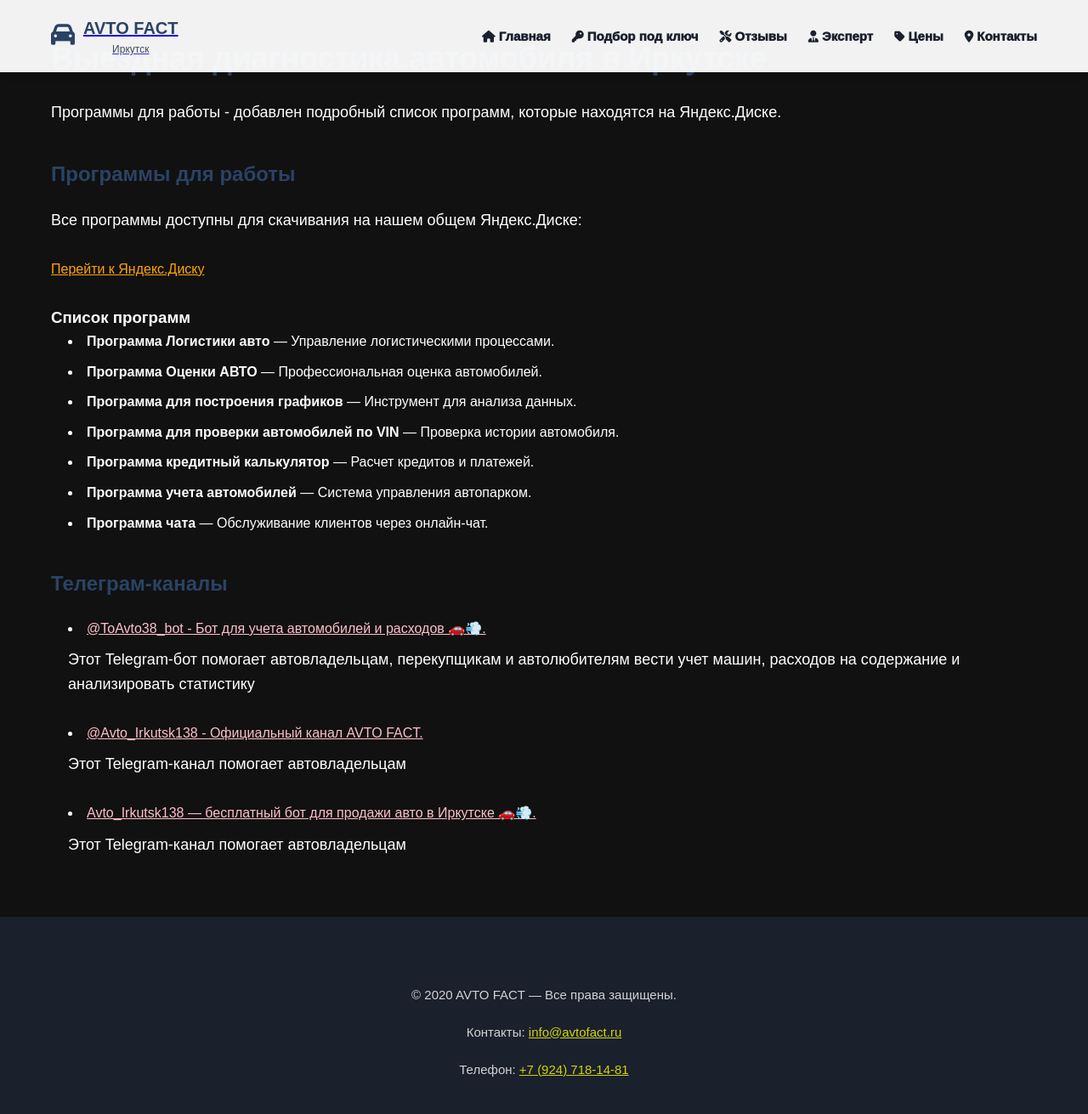
After one commit to Sergei00777/Podbor, a Flask app: page /disk in a window 1280 px wide. The commit adds this page. Shown: the whole page at 85% size. Run offline with Flask 3, Linux system fonts and the light colour scheme.

Commit message:
седьмой коммит

```diff
--- a/main.py
+++ b/main.py
@@ -37,6 +37,10 @@ def reviews():
 def pricing():
     return render_template('pricing.html')  # Страница эксперта о себе
 
+@app.route('/disk')
+def disk():
+    return render_template('disk.html')  # Страница эксперта о себе
+
 
 if __name__ == '__main__':
     app.run(debug=True)
--- a/templates/diagnostics.html
+++ b/templates/diagnostics.html
@@ -101,8 +101,7 @@
                 <p>Осмотр двигателя при помощи эндоскопа возможен только по предварительному согласованию и не входит в стоимость диагностики.</p>
                 <p>Если вы отменили выездную диагностику позднее, чем за 2 часа до назначенного времени, или она не состоялась по независящим от нас причинам (например, продавец не приехал или отказался предоставить автомобиль), мы зафиксируем ложный выезд. В этом случае вы оплачиваете 50% от стоимости диагностики.</p>
 
-                <!-- Ссылка на заказ диагностики -->
-                <a href="/order" class="btn btn-primary">Заказать диагностику</a>
+
             </div>
         </section>
     </main>
--- /dev/null
+++ b/templates/disk.html
@@ -0,0 +1,97 @@
+<!DOCTYPE html>
+<html lang="ru">
+<head>
+    <meta charset="UTF-8">
+    <meta name="viewport" content="width=device-width, initial-scale=1.0">
+    <title>Выездная диагностика</title>
+    <link rel="stylesheet" href="/static/css/style.css">
+    <link rel="stylesheet" href="https://cdnjs.cloudflare.com/ajax/libs/font-awesome/6.5.0/css/all.min.css">
+</head>
+<body>
+
+    <!-- Шапка сайта -->
+    <header class="header">
+        <div class="container">
+            <div class="header-inner">
+
+                <!-- Логотип с ссылкой на главную -->
+                <a href="{{ url_for('index') }}" class="logo" aria-label="Перейти на главную страницу">
+                    <span class="logo-icon"><i class="fas fa-car"></i></span>
+                    <div>
+                        <h1>AVTO FACT</h1>
+                        <p>Иркутск</p>
+                    </div>
+                </a>
+
+                <!-- Навигационное меню -->
+                <nav class="nav" role="navigation" aria-label="Основное меню">
+                    <ul>
+                        <li><a href="{{ url_for('index') }}" class="nav-link"><i class="fas fa-home"></i> Главная</a></li>
+                        <li><a href="#selection" class="nav-link"><i class="fas fa-key"></i> Подбор под ключ</a></li>
+                        <li><a href="#reviews" class="nav-link"><i class="fas fa-tools"></i> Отзывы</a></li>
+                        <li><a href="#expert007" class="nav-link"><i class="fas fa-user-tie"></i> Эксперт</a></li>
+                        <li><a href="#pricing" class="nav-link"><i class="fas fa-tag"></i> Цены</a></li>
+                        <li><a href="#contacts" class="nav-link"><i class="fas fa-map-marker-alt"></i> Контакты</a></li>
+                    </ul>
+                </nav>
+
+                <!-- Бургер-меню для мобильных устройств -->
+                <button class="burger" aria-label="Открыть меню навигации">
+                    <span></span>
+                </button>
+
+            </div>
+        </div>
+    </header>
+
+
+
+    <!-- Основной контент -->
+    <main class="main">
+        <section class="diagnostics-section">
+            <div class="container">
+                <h1>Выездная диагностика автомобиля в Иркутске</h1>
+                <p>Программы для работы - добавлен подробный список программ, которые находятся на Яндекс.Диске.</p>
+
+                <!-- Ссылки на Яндекс.Диск и Телеграм -->
+                <h2>Программы для работы</h2>
+                <p>Все программы доступны для скачивания на нашем общем Яндекс.Диске:</p>
+                <a href="https://disk.yandex.ru/d/80MVe7lQFvwIig"  target="_blank" rel="noopener noreferrer" style="color: orange;">Перейти к Яндекс.Диску</a>
+                <p></p>
+
+                <h3>Список программ</h3>
+                <ul>
+                    <li><strong>Программа Логистики авто</strong> — Управление логистическими процессами.</li>
+                    <li><strong>Программа Оценки АВТО</strong> — Профессиональная оценка автомобилей.</li>
+                    <li><strong>Программа для построения графиков</strong> — Инструмент для анализа данных.</li>
+                    <li><strong>Программа для проверки автомобилей по VIN</strong> — Проверка истории автомобиля.</li>
+                    <li><strong>Программа кредитный калькулятор</strong> — Расчет кредитов и платежей.</li>
+                    <li><strong>Программа учета автомобилей</strong> — Система управления автопарком.</li>
+                    <li><strong>Программа чата</strong> — Обслуживание клиентов через онлайн-чат.</li>
+                </ul>
+
+                <h2>Телеграм-каналы</h2>
+                <ul>
+                    <li><a href="https://t.me/ToAvto38_bot"  target="_blank" rel="noopener noreferrer" style="color: pink;">@ToAvto38_bot - Бот для учета автомобилей и расходов 🚗💨.</a></li>
+                    <p>Этот Telegram-бот помогает автовладельцам, перекупщикам и автолюбителям вести учет машин, расходов на содержание и анализировать статистику</p>
+                    <li><a href="https://t.me/tytytytytjh"  target="_blank" rel="noopener noreferrer" style="color: pink;">@Avto_Irkutsk138 - Официальный канал AVTO FACT.</a></li>
+                    <p>Этот Telegram-канал помогает автовладельцам</p>
+                    <li><a href="Этот Telegram-бот создан для быстрой и удобной публикации объявлений о продаже автомобилей в Иркутске и Иркутской области."  target="_blank" rel="noopener noreferrer" style="color: pink;">Avto_Irkutsk138 — бесплатный бот для продажи авто в Иркутске 🚗💨.</a></li>
+                    <p>Этот Telegram-канал помогает автовладельцам</p>
+                </ul>
+            </div>
+        </section>
+    </main>
+
+    <!-- Подвал сайта -->
+    <footer class="footer">
+        <div class="container">
+            <p>&copy; 2020 AVTO FACT — Все права защищены.</p>
+            <p>Контакты: <a rel="noopener noreferrer" style="color: yellow;" href="mailto:info@avtofact.ru">info@avtofact.ru</a></p>
+            <p>Телефон: <a rel="noopener noreferrer" style="color: yellow;" href="tel:+79991234567"> +7 (924) 718-14-81 </a></p>
+
+        </div>
+    </footer>
+
+</body>
+</html>
--- a/templates/footer.html
+++ b/templates/footer.html
@@ -15,9 +15,9 @@
             <div class="footer-col">
                 <h3>Контакты</h3>
                 <ul class="contact-list">
-                    <li><i class="fas fa-map-marker-alt" aria-hidden="true"></i> г. Иркутск, ул. Автоэкспертов, 15</li>
-                    <li><i class="fas fa-phone" aria-hidden="true"></i> +7 (3952) 123-456</li>
-                    <li><i class="fas fa-envelope" aria-hidden="true"></i> info@avtofact.ru</li>
+                    <li><i class="fas fa-map-marker-alt" aria-hidden="true"></i> г. Иркутск, ул. Автоэкспертов</li>
+                    <li><i class="fas fa-phone" aria-hidden="true"></i> +7 (924) 718-14-81</li>
+                    <li><i class="fas fa-envelope" aria-hidden="true"></i> serpetrusenko@yandex.ru</li>
                     <li><i class="fas fa-clock" aria-hidden="true"></i> Пн-Пт: 9:00 - 19:00</li>
                 </ul>
             </div>
```
Also changed, not shown: templates/expert007.html (+3 -4 lines), templates/index.html (+21 -31 lines), templates/pricing.html (+4 -4 lines), templates/reviews.html (+10 -10 lines), templates/selection.html (+10 -10 lines), static/images/1.jpg (added), static/images/2.jpg (added), static/images/3.jpg (added), static/images/4.jpg (added).
